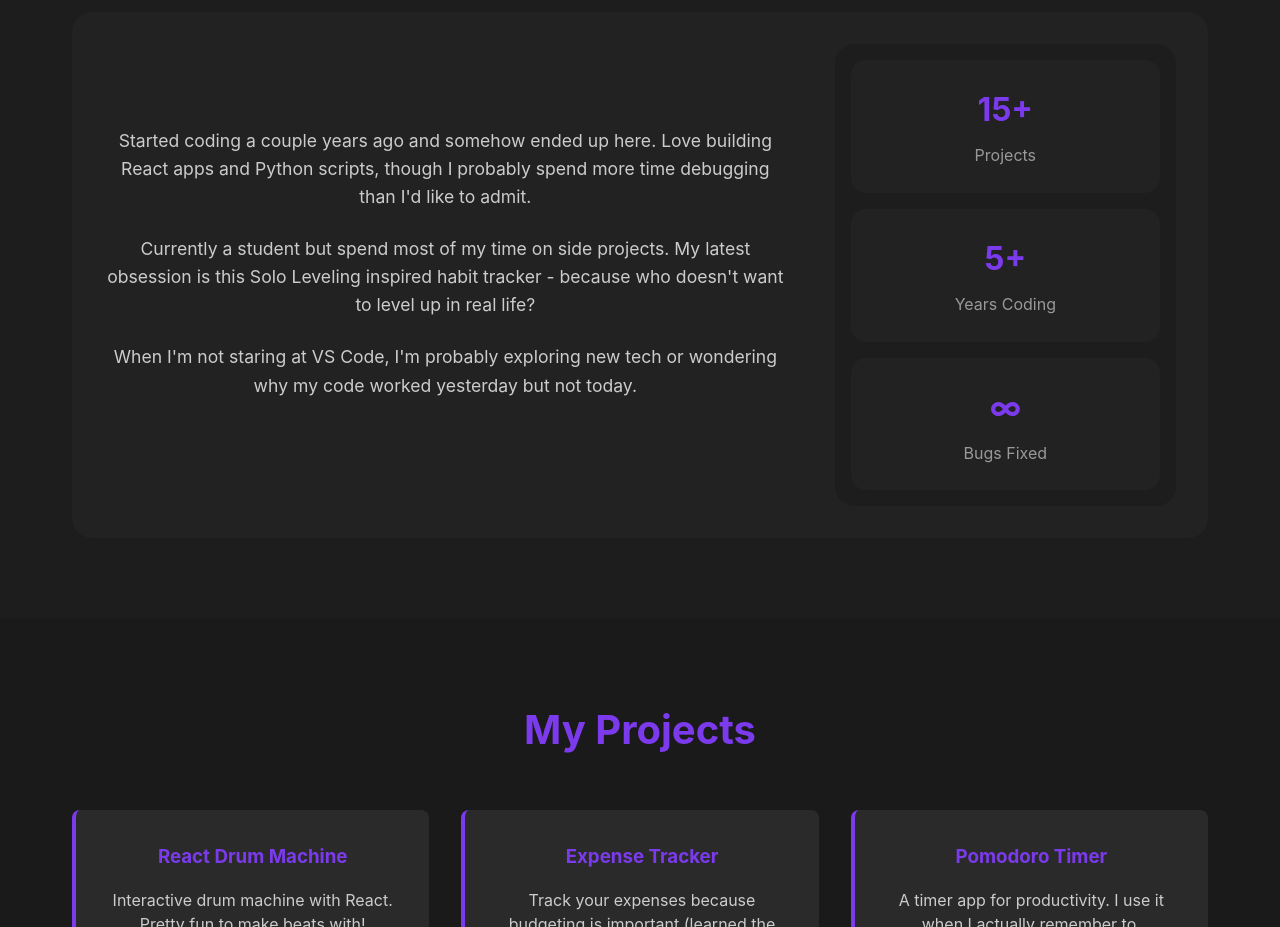
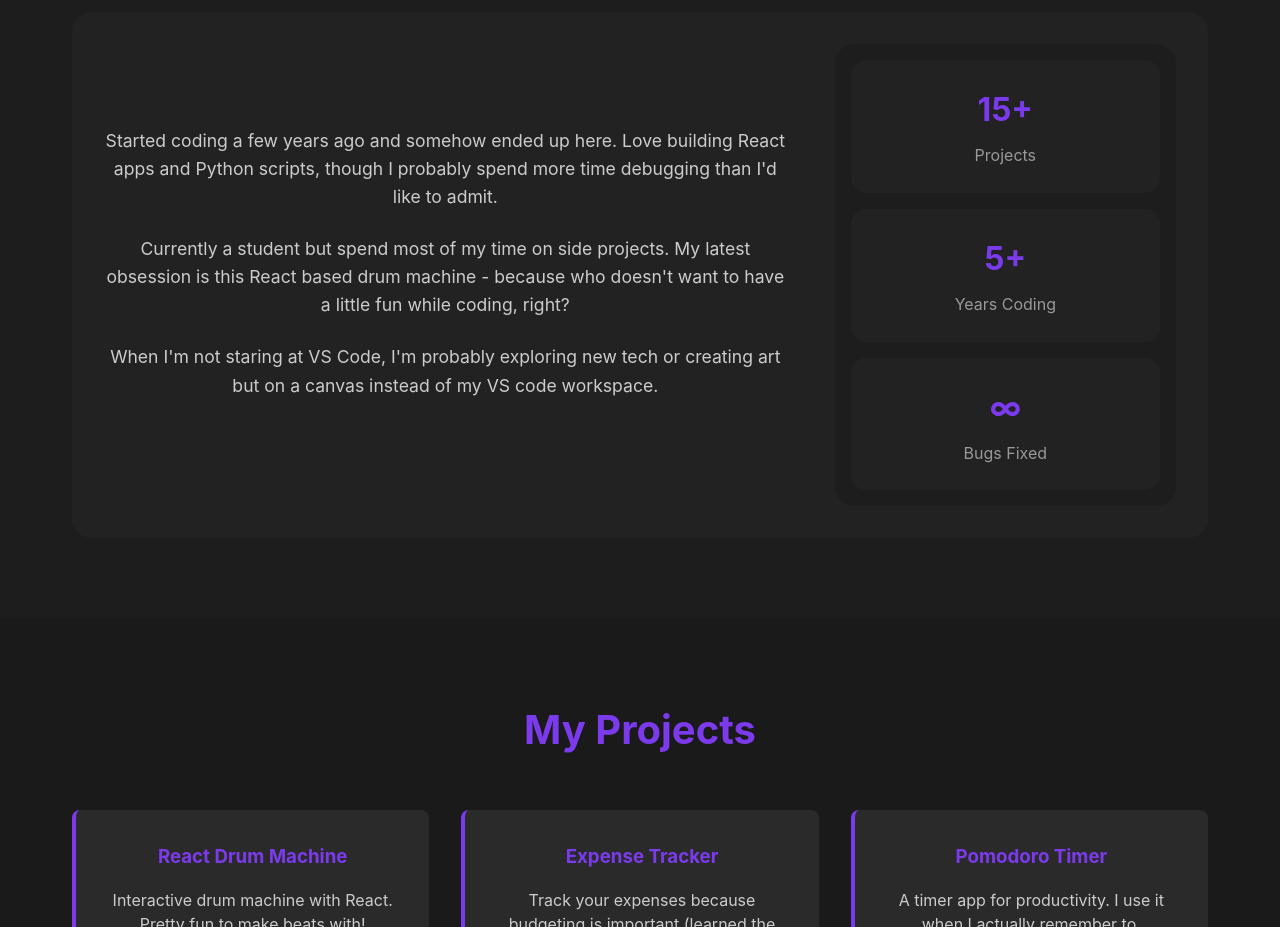
Before and after one commit to Zmy-Shaurya/Developer-Portfolio, a React (Vite) app: page / in a window 1280 px wide. Shown: the part 980-1907 px from the top of the page. Built offline with nearby package versions, Linux system fonts and the light colour scheme.

Commit message:
Updated the text in About.jsx

```diff
--- a/src/components/About.css
+++ b/src/components/About.css
@@ -13,7 +13,14 @@
   font-size: 2.5rem;
   text-align: center;
   margin-bottom: 3rem;
+    transition: all 0.3s ease-in-out;
+
   color: #7c3aed;
+}
+.section-title:hover {
+  color: #7244ff;
+  scale: 1.05;;
+  transition: all 0.3s ease-in-out;
 }
 
 .about-content {
--- a/src/components/About.jsx
+++ b/src/components/About.jsx
@@ -8,18 +8,18 @@ function About() {
         <div className="about-content">
           <div className="about-text">
             <p>
-              Started coding a couple years ago and somehow ended up here. Love building
+              Started coding a few years ago and somehow ended up here. Love building
               React apps and Python scripts, though I probably spend more time debugging
               than I'd like to admit.
             </p>
             <p>
               Currently a student but spend most of my time on side projects. My latest
-              obsession is this Solo Leveling inspired habit tracker - because who doesn't
-              want to level up in real life?
+              obsession is this React based drum machine - because who doesn't
+              want to have a little fun while coding, right?
             </p>
             <p>
               When I'm not staring at VS Code, I'm probably exploring new tech or
-              wondering why my code worked yesterday but not today.
+              creating art but on a canvas instead of my VS code workspace.
             </p>
           </div>
           <div className="about-stats">
```
